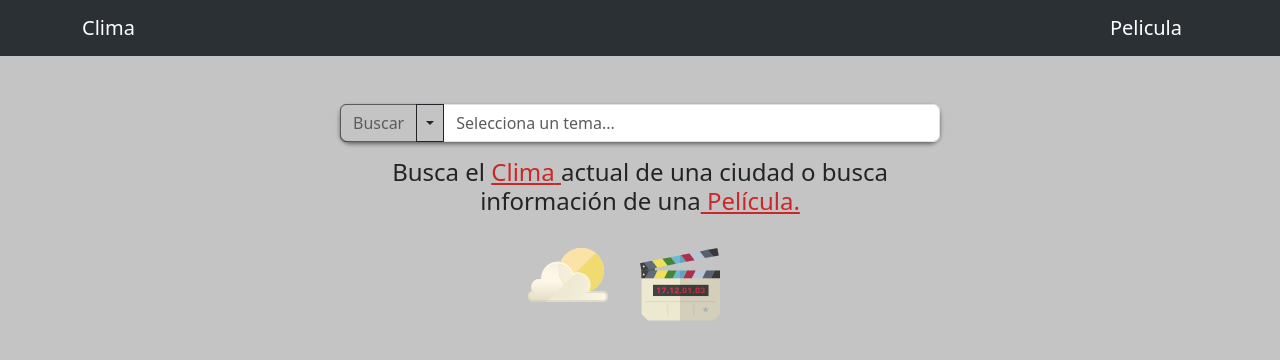
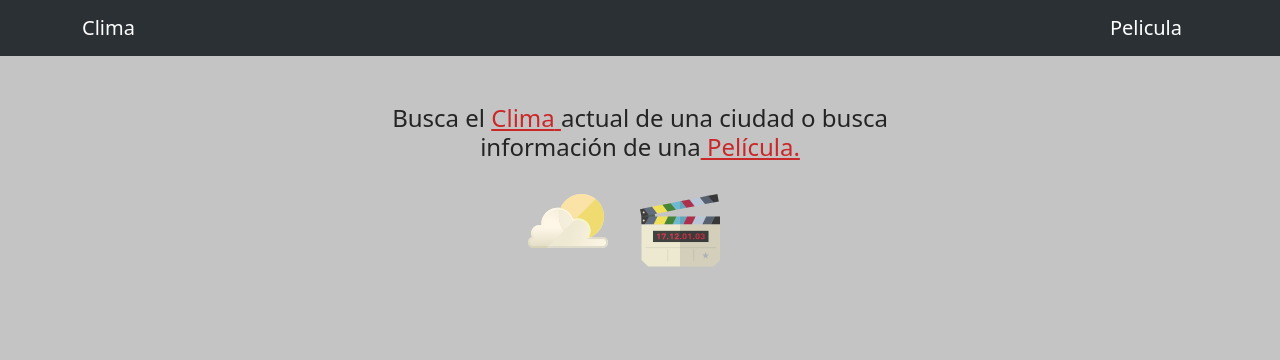
Before and after one commit to Pipeto84/searcher, a React (Vite) app: page / in a window 1280 px wide. Shown: the top 360 px of the page. Built offline with nearby package versions, Linux system fonts and the light colour scheme.

Commit message:
sin input BuscadorPage

```diff
--- a/src/pages/BuscadorPage.jsx
+++ b/src/pages/BuscadorPage.jsx
@@ -145,48 +145,6 @@ export const BuscadorPage = () => {
   };
   return (
     <div className="buscar">
-      <form onSubmit={handleSubmit}>
-        <div className="input-group mb-3 buscador">
-          <button
-            type="submit"
-            className="btn btn-outline-dark ,"
-            disabled={dataInput < 1}
-          >
-            Buscar
-          </button>
-          <button
-            type="button"
-            className="btn btn-outline-dark dropdown-toggle dropdown-toggle-split"
-            data-bs-toggle="dropdown"
-            aria-expanded="false"
-          ></button>
-          <ul className="dropdown-menu listaTemas">
-            <li>
-              <a onClick={clima} className="dropdown-item">
-                Clima
-              </a>
-            </li>
-            <li>
-              <hr className="dropdown-divider" />
-            </li>
-            <li>
-              <a onClick={peliculas} className="dropdown-item">
-                Peliculas
-              </a>
-            </li>
-          </ul>
-          <input
-            type="text"
-            className="form-control , entrada"
-            value={dataInput}
-            onChange={handleChanges}
-            placeholder={handlePlaceHolder()}
-            id="inputBuscar"
-            autoComplete="off"
-            ref={inputRef}
-          />
-        </div>
-      </form>
       {seleccionada()}
       {iconosBuscar()}
       {iconosInfoTema()}
```
